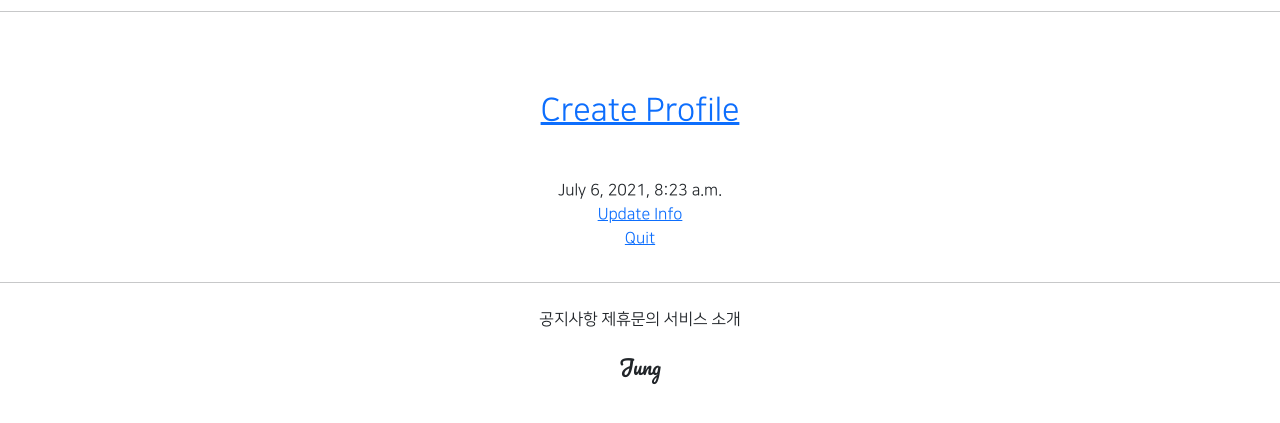
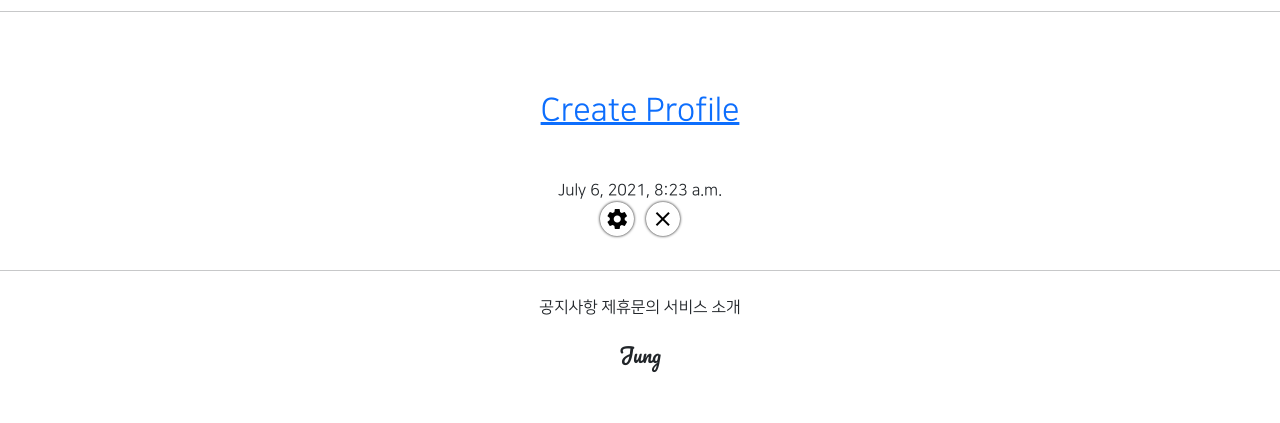
Before and after one commit to meanwo/meanwo, a Django app: template accountapp/templates/accountapp/detail.html in a window 1280 px wide. Shown: the part 157-580 px from the top of the page. Run offline with Django 3.2, Linux system fonts and the light colour scheme; the template is opened without the code that fills it: values that come from a table or form of the project are taken from there, others are empty; the visitor is signed in with stand-in values (Sample User, id 1); data comes from the database, SQL or seed files in the repository; parts of the project's set-up code (start-up, migrations or seed data) failed here and were passed over; some libraries are stand-ins or nearby versions.

Commit message:
7/29 6ban class commit 4

```diff
--- a/accountapp/templates/accountapp/detail.html
+++ b/accountapp/templates/accountapp/detail.html
@@ -32,13 +32,13 @@
 
         {% if user == target_user %}
         <div>
-            <a href="{% url 'accountapp:update' pk=target_user.pk %}">
-                Update Info
+            <a href="{% url 'accountapp:update' pk=target_user.pk %}"
+                class="material-icons round_button mx-1">
+                settings
             </a>
-        </div>
-        <div>
-            <a href="{% url 'accountapp:delete' pk=target_user.pk %}">
-                Quit
+            <a href="{% url 'accountapp:delete' pk=target_user.pk %}"
+                class="material-icons round_button mx-1">
+                close
             </a>
         </div>
         {% endif %}
```
